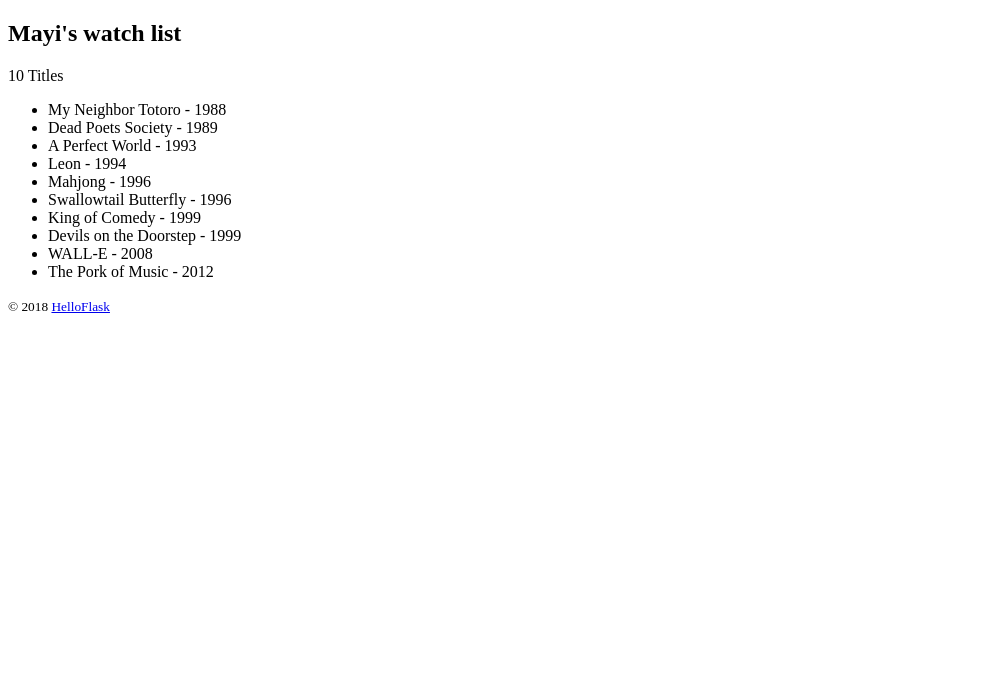
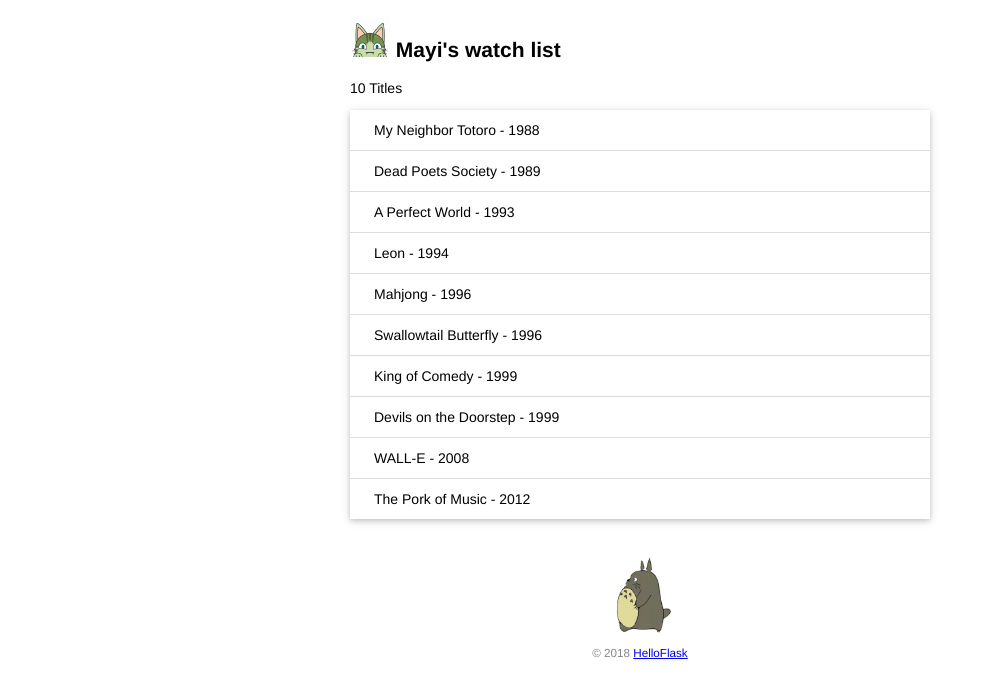
Before and after one commit to zhugy08/watchlist, a Flask app: page / in a window 1280 px wide. Shown: the top 698 px of the page, without its empty margins (0-988 px from the left). Run offline with Flask 2, Linux system fonts and the light colour scheme.

Commit message:
Add static files

```diff
--- /dev/null
+++ b/static/css/style.css
@@ -0,0 +1,48 @@
+/* 页面整体 */
+body {
+    margin: auto;
+    max-width: 580px;
+    font-size: 14px;
+    font-family: Helvetica, Arial, sans-serif;
+}
+
+/* 页脚 */
+footer {
+    color: #888;
+    margin-top: 15px;
+    text-align: center;
+    padding: 10px;
+}
+
+/* 头像 */
+.avatar {
+    width: 40px;
+}
+
+/* 电影列表 */
+.movie-list {
+    list-style-type: none;
+    padding: 0;
+    margin-bottom: 10px;
+    box-shadow: 0 2px 5px 0 rgba(0, 0, 0, 0.16), 0 2px 10px 0 rgba(0, 0, 0, 0.12);
+}
+
+.movie-list li {
+    padding: 12px 24px;
+    border-bottom: 1px solid #ddd;
+}
+
+.movie-list li:last-child {
+    border-bottom:none;
+}
+
+.movie-list li:hover {
+    background-color: #f8f9fa;
+}
+
+/* 龙猫图片 */
+.totoro {
+    display: block;
+    margin: 0 auto;
+    height: 100px;
+}
--- a/templates/index.html
+++ b/templates/index.html
@@ -3,17 +3,22 @@
     <head>
         <meta charset='utf-8'>
         <title>{{ name }}'s watchlist</title>
+        <link rel="stylesheet" href="{{ url_for('static', filename='css/style.css') }}" type="text/css">
+        <link rel="icon" href="{{ url_for('static', filename='favicon-32x32.png') }}">
     </head>
     <body>
-        <h2>{{ name }}'s watch list</h2>
+        <h2>
+            <img alt='Avatar' class="avatar" src="{{ url_for('static', filename='images/avatar.png') }}">
+            {{ name }}'s watch list</h2>
         {# 使用length过滤movies的长度 #}
         <p>{{ movies|length }} Titles</p>
-        <ul>
+        <ul class="movie-list">
             {% for movie in movies %}
             <li>{{ movie.title }} - {{ movie.year }}</li>
             {% endfor %}
         </ul>
         <footer>
+            <img alt='Walking Totoro' class="totoro" src="{{ url_for('static', filename='images/totoro.gif') }}">
             <small>&copy; 2018 <a href="http://helloflask.com/tutorial">HelloFlask</a></small>
         </footer>
     </body>
```
Also changed, not shown: static/favicon-32x32.png (added), static/images/avatar.png (added), static/images/totoro.gif (added).
